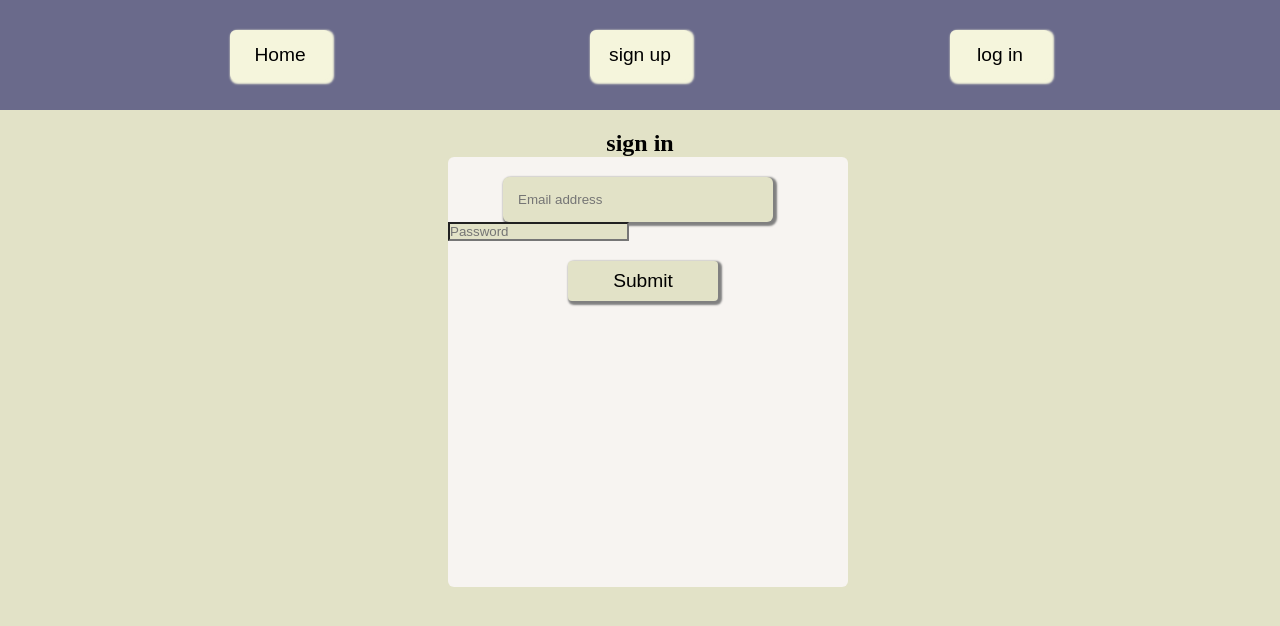
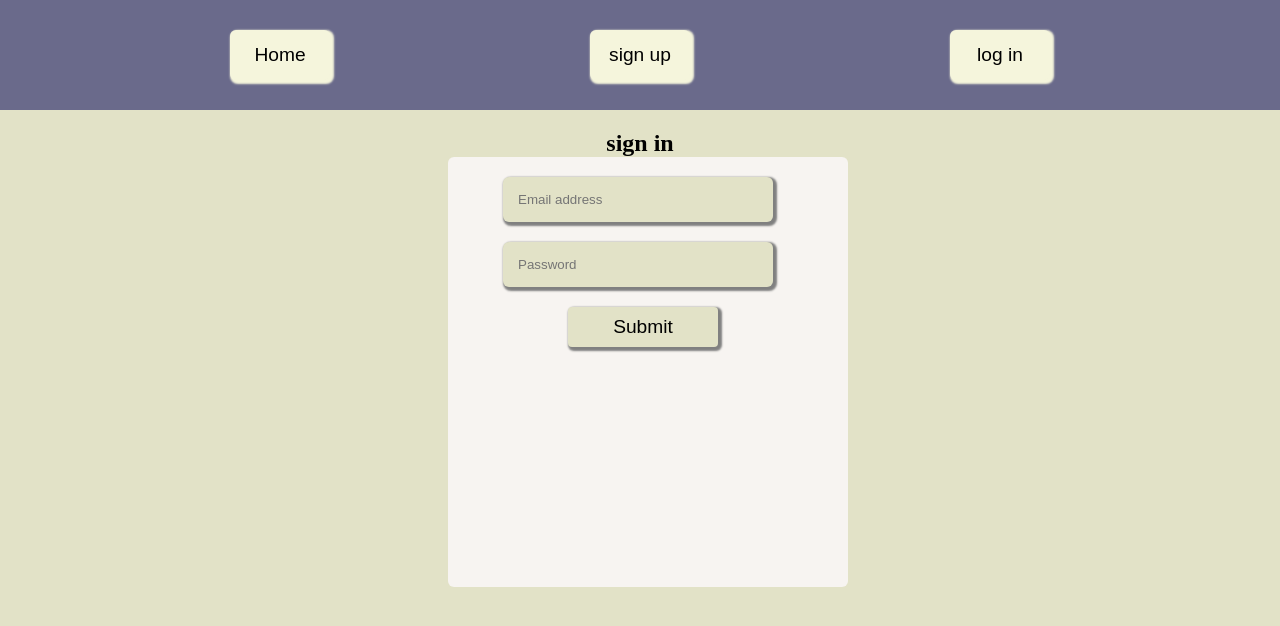
Before and after one commit to jonathan-chinecherem/RegularEX, a plain HTML site: page login.html in a window 1280 px wide. Drawn offline with Linux system fonts and the light colour scheme.

Commit message:
third validation

```diff
--- a/style.css
+++ b/style.css
@@ -86,6 +86,16 @@ input[type=email]{
     box-shadow: 2px 2px 2px 2px gray;
 }
 
+input[type=password]{
+    width: 60%;
+    margin-top: 20px;
+    margin-left: 55px;
+    padding: 15px;
+    border: none;
+    border-radius: 6px;
+    box-shadow: 2px 2px 2px 2px gray;
+}
+
  button{
     height: 40px;
     width: 150px;
```
